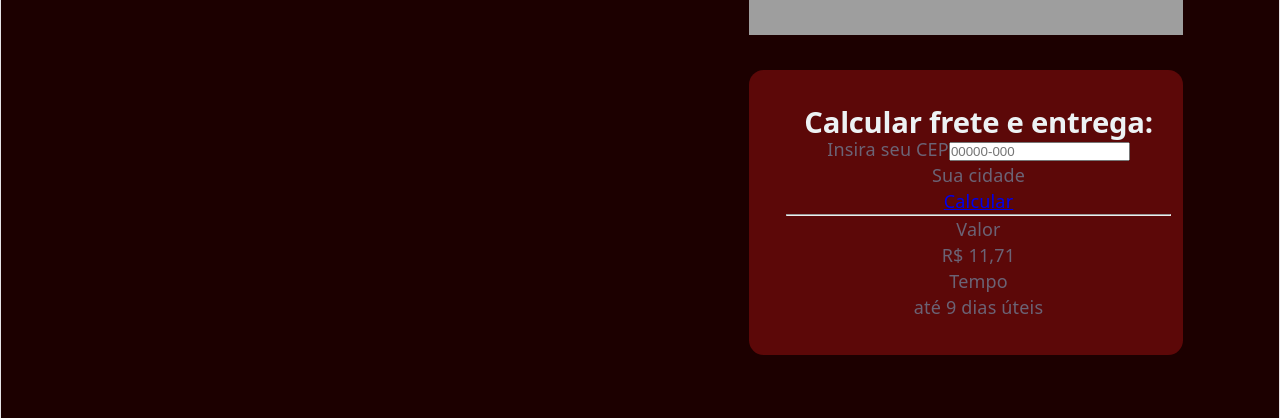
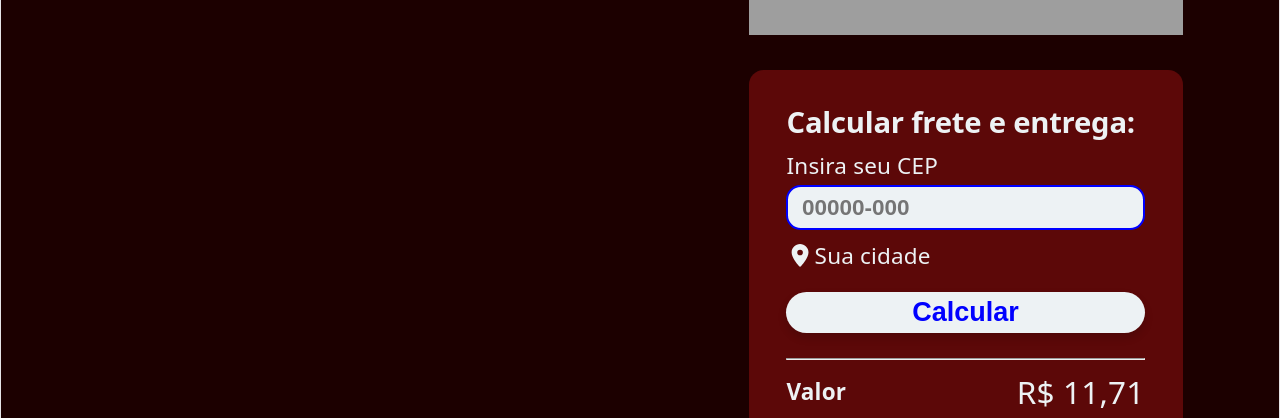
Before and after one commit to Gaardenn/ProjetoECommerceLAEC, a React (Vite) app in the folder 02_Source/ProjetoECommerce/: page /carrinho in a window 1280 px wide. Shown: the part 534-952 px from the top of the page. Built offline with nearby package versions, Linux system fonts and the light colour scheme; grey boxes are pictures that could not be loaded.

Commit message:
feat: visual da seção de cálculo de frete concluída

```diff
--- a/02_Source/ProjetoECommerce/src/pages/Carrinho.jsx
+++ b/02_Source/ProjetoECommerce/src/pages/Carrinho.jsx
@@ -1,7 +1,7 @@
 import '../styles/Carrinho.css';
 import { ProductItem } from "../components/ProductItem";
 import { FontAwesomeIcon } from '@fortawesome/react-fontawesome';
-import { faCartShopping } from '@fortawesome/free-solid-svg-icons';
+import { faCartShopping, faLocationDot } from '@fortawesome/free-solid-svg-icons';
 import { useEffect, useState } from 'react';
 import { useCart } from '../hooks/useCart';
 import Navbar from '../components/Navbar';
@@ -149,24 +149,25 @@ export function Carrinho() {
                         </div>
                         <div className="body-content-shipping">
                             <h2 className="body-content-shipping-header">Calcular frete e entrega:</h2>
-                            <div>
-                                <label>Insira seu CEP</label>
-                                <input type="text" placeholder="00000-000" />
+                            <form className="body-content-shipping-form">
+                                <div className="body-content-shipping-form-input">
+                                    <label for="cep" className="body-content-shipping-form-input-text">Insira seu CEP</label>
+                                    <input type="text" id="cep" name="cep" placeholder="00000-000" className="body-content-shipping-form-input-field" />
+                                </div>
+                                <div className="body-content-shipping-form-city body-content-shipping-form-text">
+                                    <FontAwesomeIcon icon={faLocationDot} />
+                                    <p>Sua cidade</p>
+                                </div>
+                                <input type="submit" value="Calcular" className="body-content-shipping-form-submit" />
+                            </form>
+                            <hr />
+                            <div className="body-content-shipping-value">
+                                <p className="body-content-shipping-value-title">Valor</p>
+                                <p className="body-content-shipping-value-money">R$ 11,71</p>
                             </div>
-                            <div>
-                                <p>Sua cidade</p>
-                            </div>
-                            <Link to="/">
-                                <p>Calcular</p>
-                            </Link>
-                            <hr />
-                            <div>
-                                <p>Valor</p>
-                                <p>R$ 11,71</p>
-                            </div>
-                            <div>
-                                <p>Tempo</p>
-                                <p>até 9 dias úteis</p>
+                            <div className="body-content-shipping-value">
+                                <p className="body-content-shipping-value-title">Tempo</p>
+                                <p className="body-content-shipping-value-days">até 9 dias úteis</p>
                             </div>
                         </div>
                     </div>
--- a/02_Source/ProjetoECommerce/src/styles/Carrinho.css
+++ b/02_Source/ProjetoECommerce/src/styles/Carrinho.css
@@ -212,7 +212,7 @@
 
 .body-content-shipping {
     margin-top: 8%;
-    padding: 9% 2.9% 8% 8.7%;
+    padding: 9% 8.9% 8% 8.7%;
     background-color: #5C0808;
     border-radius: 0.825rem;
 }
@@ -223,4 +223,99 @@
     font-size: 1.625rem;
     line-height: 91.5%;
     color: #EDF2F4;
+    text-align: left;
 }
+
+.body-content-shipping-form {
+    margin-top: 5.6%;
+}
+
+.body-content-shipping-form-input {
+    display: flex;
+    flex-direction: column;
+    text-align: left;
+}
+
+.body-content-shipping-form-input-text {
+    font-weight: 500;
+    font-size: 1.25rem;
+    line-height: 91.5%;
+    color: #EDF2F4;
+    margin-bottom: 2.5%;
+}
+
+.body-content-shipping-form-input-field {
+    width: 100%;
+    height: 2.5rem;
+    border: 2px solid #0000FF;
+    border-radius: 0.825rem;
+    background: #edf2f4;
+    padding: 0.625rem 0.75rem;
+    outline: none;
+    color: rgba(0, 0, 99.6, 0.78);
+    font-weight: bold;
+    font-size: 1.25rem;
+    line-height: 91.5%;
+}
+
+.body-content-shipping-form-city {
+    display: flex;
+    margin-top: 4%;
+    align-items: center;
+}
+
+.body-content-shipping-form-text {
+    font-weight: 500;
+    font-size: 1.25rem;
+    line-height: 87%;
+    color: #EDF2F4;
+}
+
+.body-content-shipping-form-submit {
+    border: none;
+    padding: 0.5rem 0rem;
+    width: 100%;
+    margin-top: 7%;
+    border-radius: 1.625rem;
+    background-color: #EDF2F4;
+    color: #0000FF;
+    font-weight: bold;
+    font-size: 1.5rem;
+    line-height: 87%;
+    transition: transform 0.3s ease-in-out;
+    box-shadow: 0px 4.53px 8.61px 0px rgba(0, 0, 0, 0.15);
+    margin-bottom: 7%;
+}
+
+.body-content-shipping-form-submit:hover {
+    background-color: #B0C6CF;
+    transform: translateY(-5px);
+}
+
+.body-content-shipping-value {
+    display: flex;
+    justify-content: space-between;
+    margin-top: 5%;
+    align-items: center;
+}
+
+.body-content-shipping-value-title {
+    font-weight: bold;
+    font-size: 1.25rem;
+    line-height: 87%;
+    color: #EDF2F4;
+}
+
+.body-content-shipping-value-money {
+    font-weight: 400;
+    font-size: 1.75rem;
+    line-height: 87%;
+    color: #EDF2F4;
+}
+
+.body-content-shipping-value-days {
+    font-weight: 500;
+    font-size: 1.75rem;
+    line-height: 87%;
+    color: #EDF2F4;
+}
```
